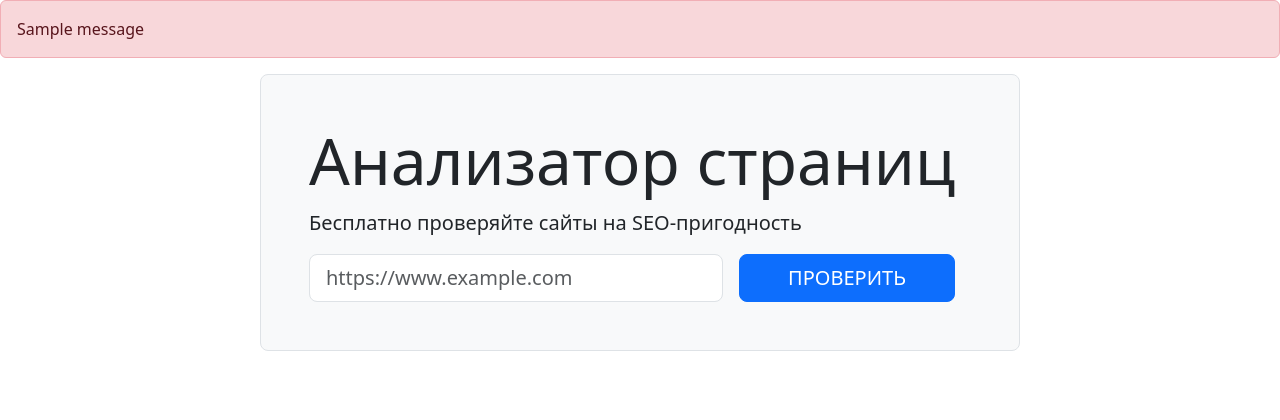
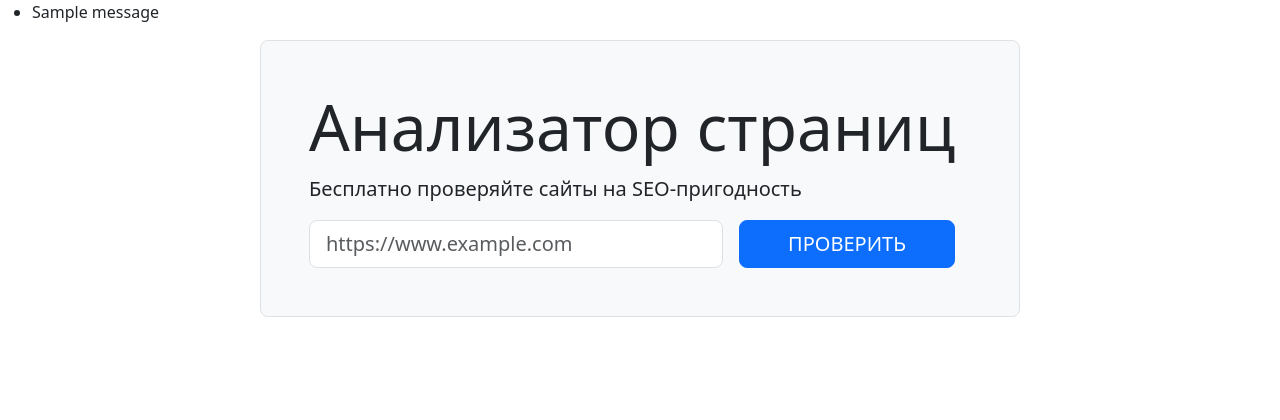
Before and after one commit to Vladimir3110/python-project-83, a Flask app: page / in a window 1280 px wide. Shown: the part 56-476 px from the top of the page. Run offline with Flask 3, Linux system fonts and the light colour scheme; one stand-in notice (Sample message) is shown; some libraries are stand-ins or nearby versions.

Commit message:
изменено: index.html

```diff
--- a/page_analyzer/templates/index.html
+++ b/page_analyzer/templates/index.html
@@ -1,13 +1,16 @@
 {% extends 'base.html' %}
 
 {% block main %}
-{% with messages = get_flashed_messages() %}
-    {% if messages %}
-        <div class="alert alert-danger" role="alert">
-            {{ messages[0] }}
-        </div>
-    {% endif %}
+{% with messages = get_flashed_messages(with_categories=true) %}
+  {% if messages %}
+    <ul>
+      {% for category, message in messages %}
+        <li class="{{ category }}">{{ message }}</li>
+      {% endfor %}
+    </ul>
+  {% endif %}
 {% endwith %}
+
 {% endblock %}
 
 {% block content %}
```
